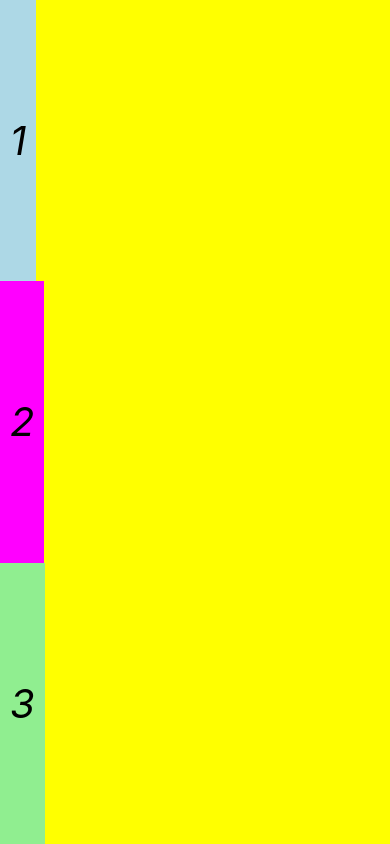
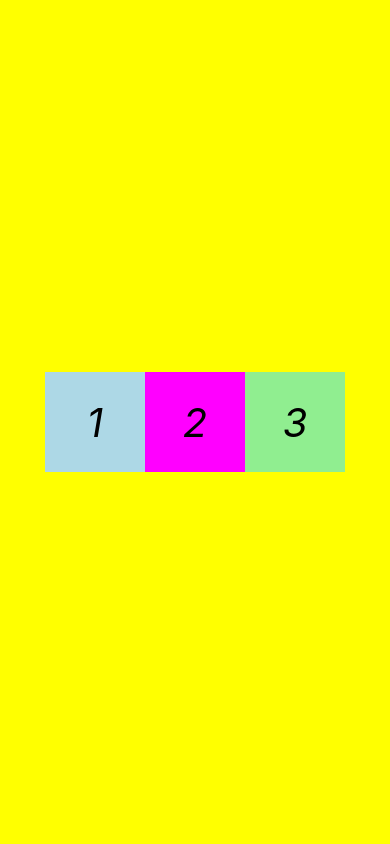
Before and after one commit to codingscode/reactnative_from_zero_to_hero, a React Native app in the folder rntour/: screen / in a window 390 px wide. Built offline with nearby package versions, Linux system fonts and the light colour scheme.

Commit message:
parte 23

```diff
--- a/rntour/App.js
+++ b/rntour/App.js
@@ -32,25 +32,28 @@ function App() {
 const styles = StyleSheet.create({
    body: {
       flex: 1,
-      flexDirection: 'column', // row
+      flexDirection: 'row',
       backgroundColor: 'yellow',
-      alignItems: 'flex-start', // flex-end, stretch, center
-      justifyContent: 'center', // flex-start
+      alignItems: 'center',
+      justifyContent: 'center',
    },
    view1: {
-      flex: 1,
+      width: 100,
+      height: 100,
       backgroundColor: 'lightblue',
       alignItems: 'center',
       justifyContent: 'center'
    },
    view2: {
-      flex: 1,
+      width: 100,
+      height: 100,
       backgroundColor: 'magenta',
       alignItems: 'center',
       justifyContent: 'center'
    },
    view3: {
-      flex: 1,
+      width: 100,
+      height: 100,
       backgroundColor: 'lightgreen',
       alignItems: 'center',
       justifyContent: 'center'
```
